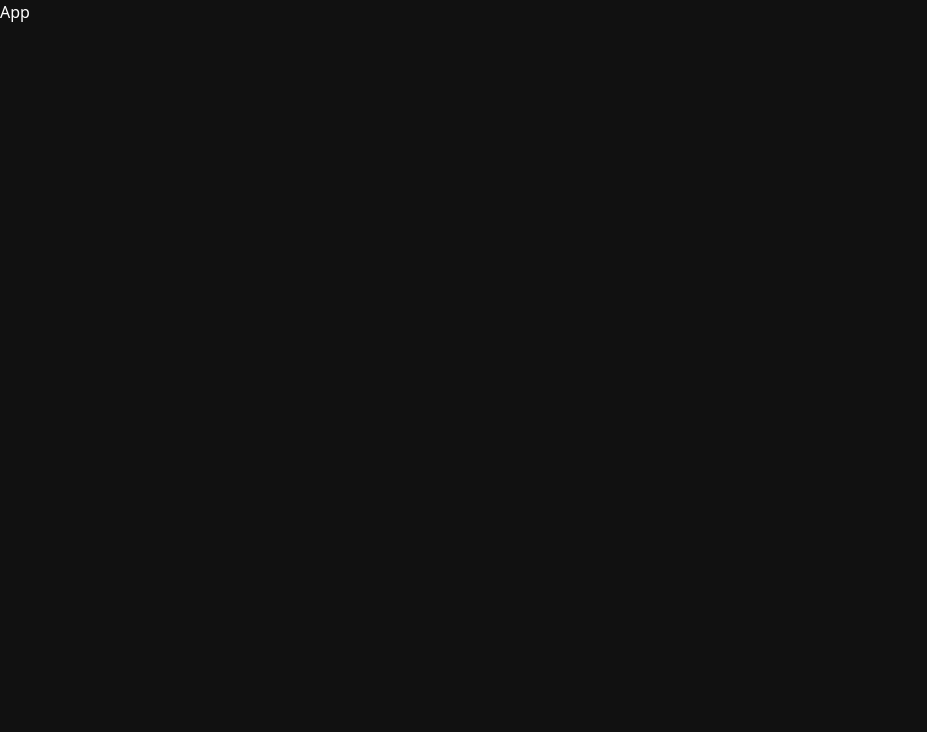
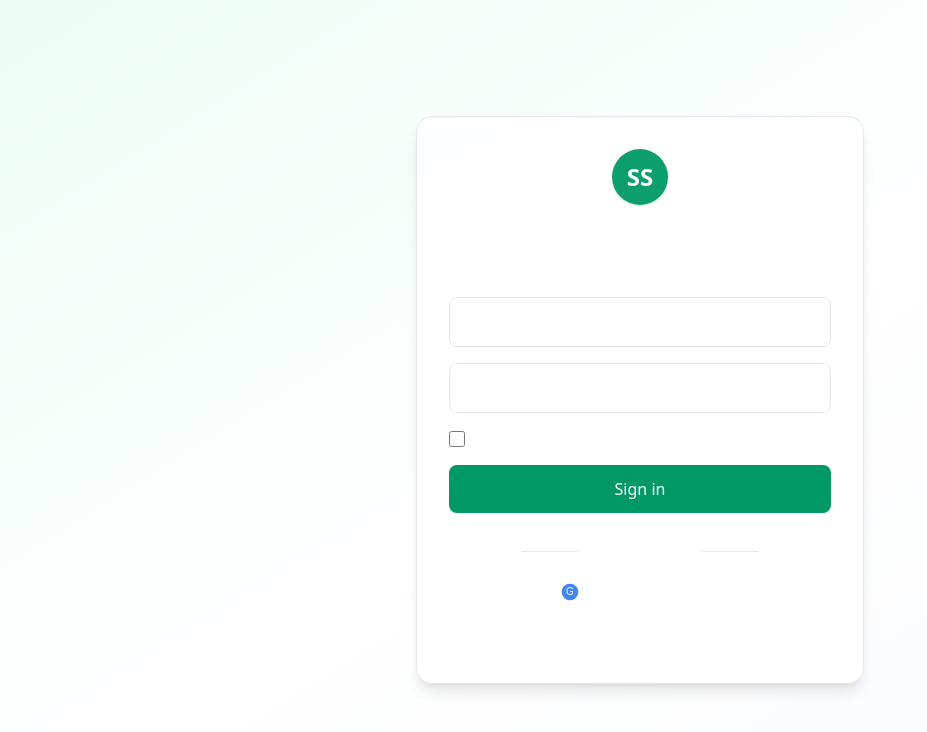
Before and after one commit to sajal-pakira/StaffSync, a React (Vite) app: page / in a window 1280 px wide. Shown: the top 732 px of the page, without its empty margins (0-927 px from the left). Built offline with nearby package versions, Linux system fonts and the light colour scheme.

Commit message:
Basic Login page is ready

```diff
--- a/src/App.jsx
+++ b/src/App.jsx
@@ -1,7 +1,10 @@
+import Login from "./components/Auth/Login"
 
 const App = () => {
   return (
-    <div>App</div>
+    <>
+    <Login/>
+    </>
   )
 }
 
--- a/src/components/Auth/Login.jsx
+++ b/src/components/Auth/Login.jsx
@@ -1,5 +1,79 @@
 const Login = () => {
-  return <div>Login</div>;
+  return (
+    <div className="min-h-screen flex items-center justify-center bg-gradient-to-br from-emerald-50 via-white to-slate-50 p-6">
+      <div className="w-full max-w-md bg-white/90 backdrop-blur-sm border border-gray-200 rounded-2xl shadow-lg p-8">
+        <div className="flex flex-col items-center mb-6">
+          <div className="w-14 h-14 rounded-full bg-emerald-600/95 flex items-center justify-center text-white text-2xl font-bold shadow">
+            SS
+          </div>
+          <h2 className="mt-4 text-2xl font-semibold text-slate-800">Welcome back</h2>
+          <p className="text-sm text-slate-500">Sign in to your account to continue</p>
+        </div>
+
+        <form className="space-y-4">
+          <div className="relative">
+            <span className="absolute inset-y-0 left-0 pl-3 flex items-center text-slate-400" aria-hidden>
+              <svg className="w-5 h-5" fill="none" stroke="currentColor" strokeWidth="1.5" viewBox="0 0 24 24" xmlns="http://www.w3.org/2000/svg">
+                <path strokeLinecap="round" strokeLinejoin="round" d="M16 12H8m8 0a4 4 0 10-8 0 4 4 0 008 0z" />
+              </svg>
+            </span>
+            <input
+              aria-label="Email"
+              className="w-full pl-10 pr-3 py-3 border border-gray-200 rounded-lg focus:outline-none focus:ring-2 focus:ring-emerald-500 transition bg-white"
+              type="email"
+              placeholder="Email address"
+            />
+          </div>
+
+          <div className="relative">
+            <span className="absolute inset-y-0 left-0 pl-3 flex items-center text-slate-400" aria-hidden>
+              <svg className="w-5 h-5" fill="none" stroke="currentColor" strokeWidth="1.5" viewBox="0 0 24 24" xmlns="http://www.w3.org/2000/svg">
+                <path strokeLinecap="round" strokeLinejoin="round" d="M12 11c1.657 0 3-1.567 3-3.5S13.657 4 12 4s-3 1.567-3 3.5S10.343 11 12 11z" />
+                <path strokeLinecap="round" strokeLinejoin="round" d="M4 20a8 8 0 0116 0" />
+              </svg>
+            </span>
+            <input
+              aria-label="Password"
+              className="w-full pl-10 pr-3 py-3 border border-gray-200 rounded-lg focus:outline-none focus:ring-2 focus:ring-emerald-500 transition bg-white"
+              type="password"
+              placeholder="Password"
+            />
+          </div>
+
+          <div className="flex items-center justify-between text-sm">
+            <label className="flex items-center gap-2 text-slate-600">
+              <input type="checkbox" className="h-4 w-4 rounded border-gray-300 text-emerald-600 focus:ring-emerald-500" />
+              Remember me
+            </label>
+            <a className="text-emerald-600 hover:underline" href="#">Forgot password?</a>
+          </div>
+
+          <button className="w-full py-3 bg-emerald-600 hover:bg-emerald-700 text-white rounded-lg font-medium transition transform hover:-translate-y-0.5">
+            Sign in
+          </button>
+
+          <div className="mt-3 flex flex-col items-center gap-3">
+            <div className="flex items-center gap-2 text-sm text-slate-500">
+              <span className="h-px w-14 bg-slate-200" />
+              <span>Or continue with</span>
+              <span className="h-px w-14 bg-slate-200" />
+            </div>
+
+            <button type="button" className="flex items-center gap-3 border rounded-lg px-3 py-2 hover:bg-slate-50 transition">
+              <svg className="w-5 h-5" viewBox="0 0 24 24" xmlns="http://www.w3.org/2000/svg" aria-hidden>
+                <circle cx="12" cy="12" r="10" fill="#4285F4" />
+                <text x="12" y="16" textAnchor="middle" fontSize="12" fill="#fff" fontFamily="Arial, Helvetica, sans-serif">G</text>
+              </svg>
+              <span className="text-sm text-slate-700">Sign in with Google</span>
+            </button>
+
+            <p className="mt-2 text-center text-sm text-slate-500">Don't have an account? <a className="text-emerald-600 hover:underline" href="#">Sign up</a></p>
+          </div>
+        </form>
+
+      </div>
+    </div>
+  );
 };
 
 export default Login;
```
